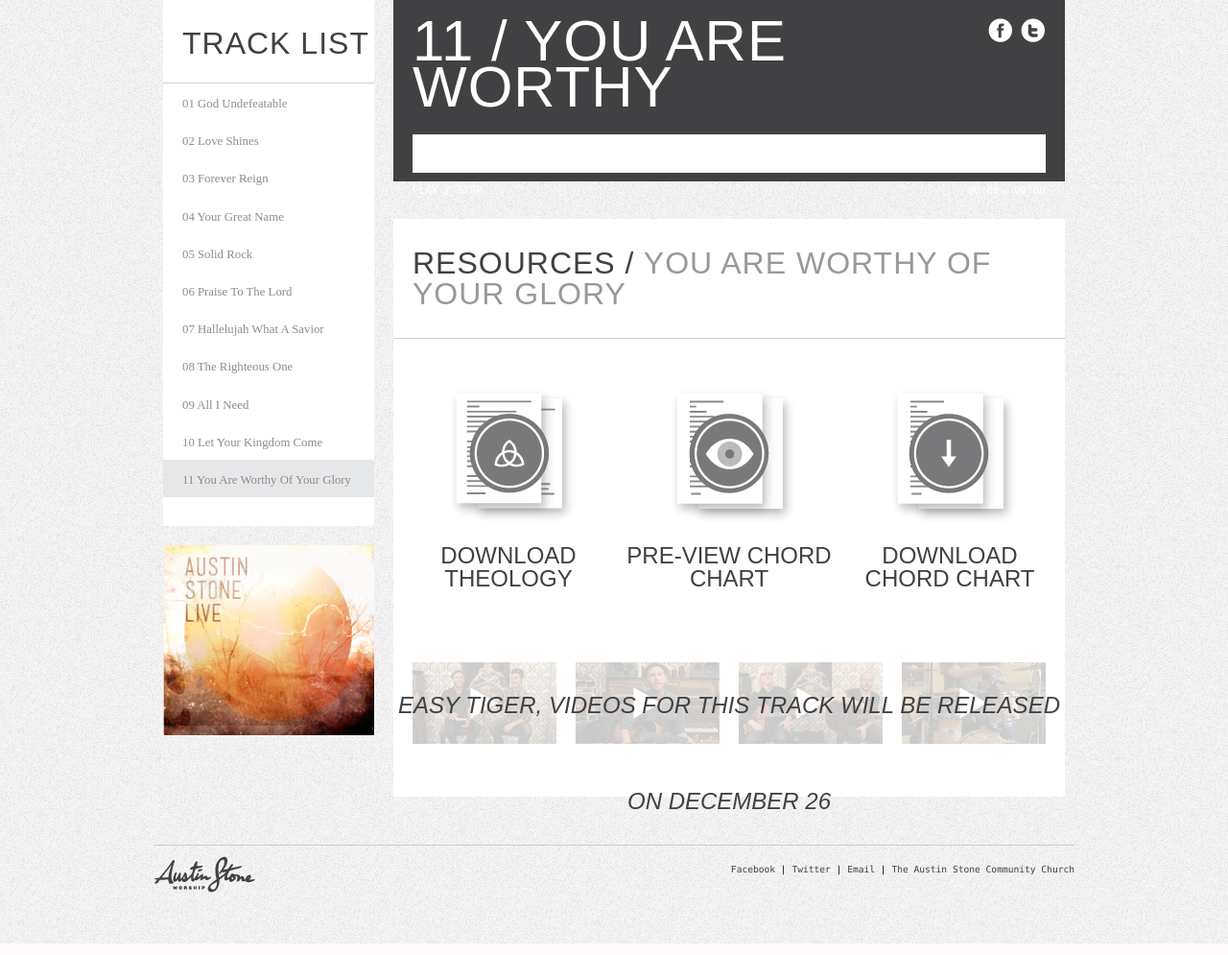
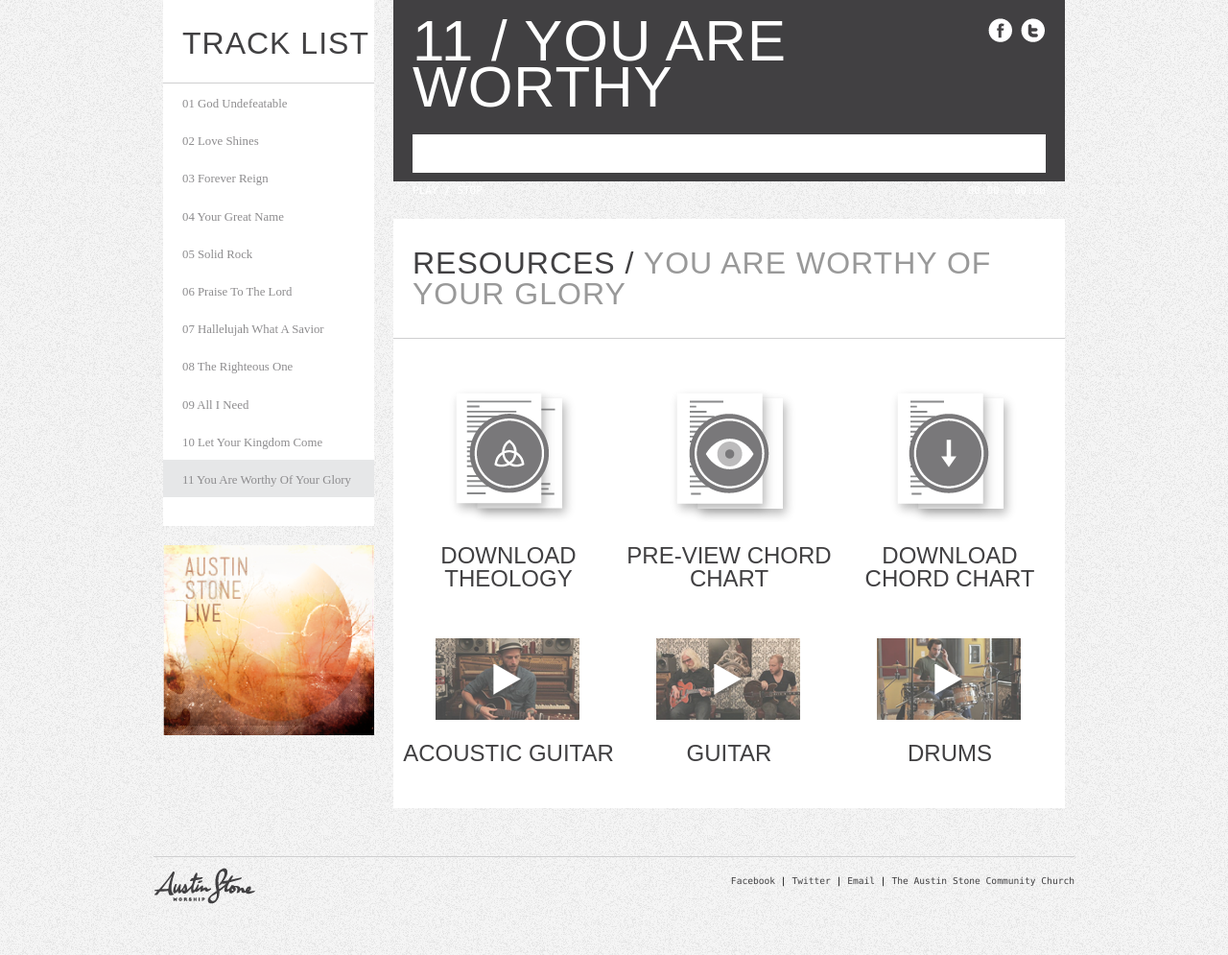
Before and after one commit to hsiamm/austinstoneworship, a PHP site: page /live_11.php in a window 1280 px wide. Shown: the part 537-1532 px from the top of the page at 96% size. Run offline with PHP 8.4, Linux system fonts and the light colour scheme; some libraries are stand-ins or nearby versions.

Commit message:
Track 11 video launch

```diff
--- a/live_11.php
+++ b/live_11.php
@@ -148,7 +148,19 @@
 					</div>
 
 					<div class="bumpbump"></div>
-					<div class="coming"><h3 class="grey" style="font-style:italic;">Easy tiger, videos for this track will be released on December 26</h3></div>
+
+					<div class="threecolb">
+						<a class="iframe" href="http://player.vimeo.com/video/33745963"><img src="images/live_acguitar_t11.png" /></a>
+						<h3>Acoustic Guitar</h3>
+					</div>
+					<div class="threecolb">
+						<a class="iframe" href="http://player.vimeo.com/video/33745910"><img src="images/live_guitar_t11.png" /></a>
+						<h3>Guitar</h3>
+					</div>
+					<div class="threecolb">
+						<a class="iframe" href="http://player.vimeo.com/video/33745946"><img src="images/live_drums_t11.png" /></a>
+						<h3>Drums</h3>
+					</div>
 
 				</div><!--/resources-->
 
```
Also changed, not shown: images/live_acguitar_t11.png (added), images/live_drums_t11.png (added), images/live_guitar_t11.png (added).
